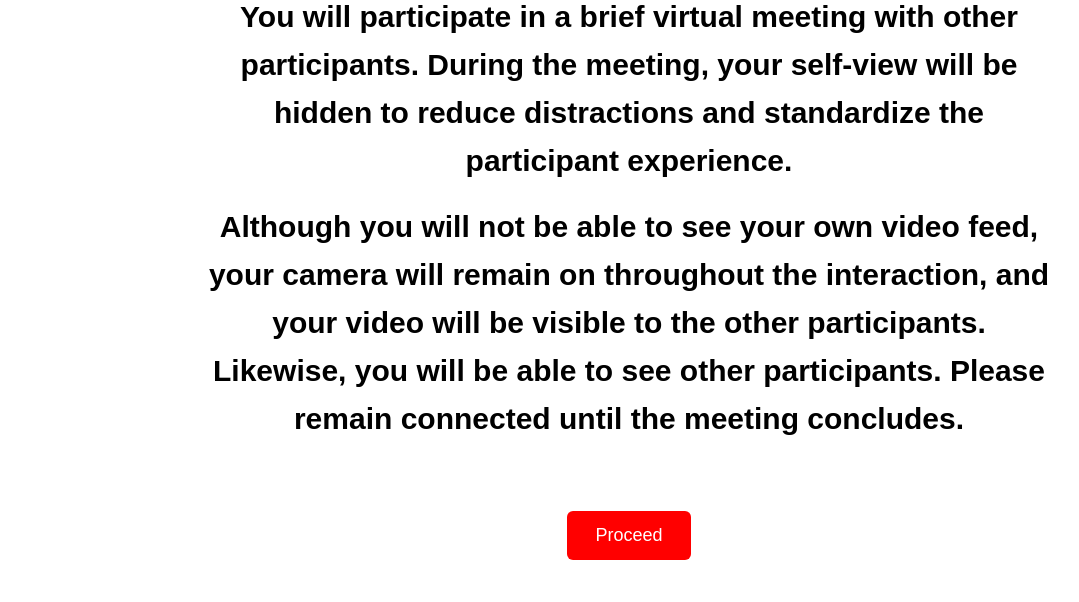
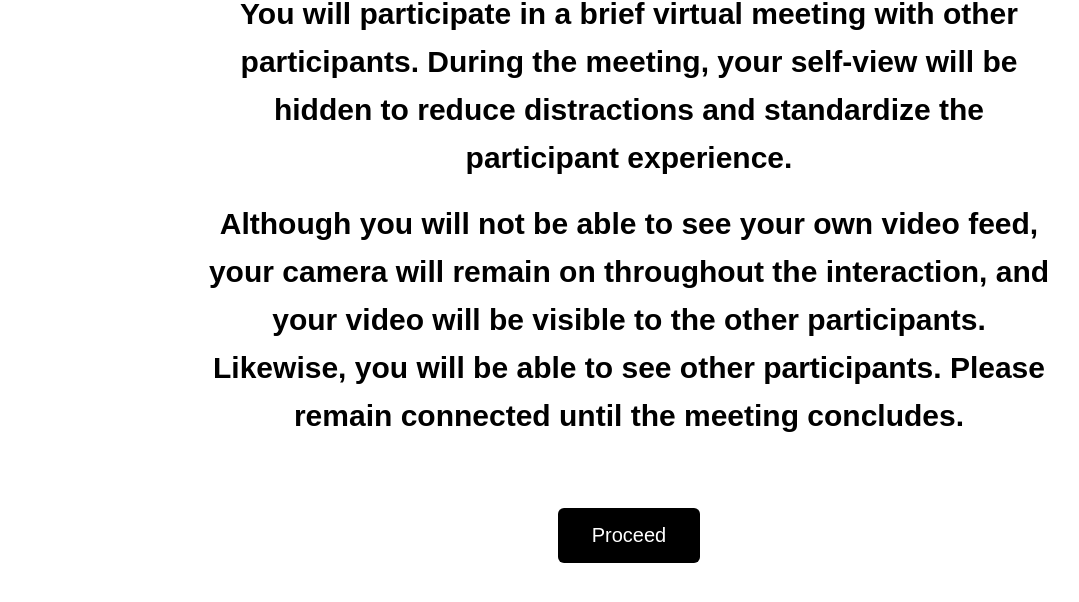
Before and after one commit to mkasi799/mru-virtual-meeting-interface, a plain HTML site: page index.html in a window 1280 px wide. Shown: the part 124-726 px from the top of the page, without its empty margins (11-1090 px from the left). Drawn offline with Linux system fonts and the light colour scheme.

Commit message:
Update style.css

```diff
--- a/style.css
+++ b/style.css
@@ -50,10 +50,10 @@ body {
 /* BUTTON */
 button {
     margin-top: 20px;
-    padding: 14px 28px;
-    font-size: 18px;
+    padding: 16px 34px;
+    font-size: 20px;
     cursor: pointer;
-    background: red;
+    background: black;
     color: white;
     border: none;
     border-radius: 6px;
```
